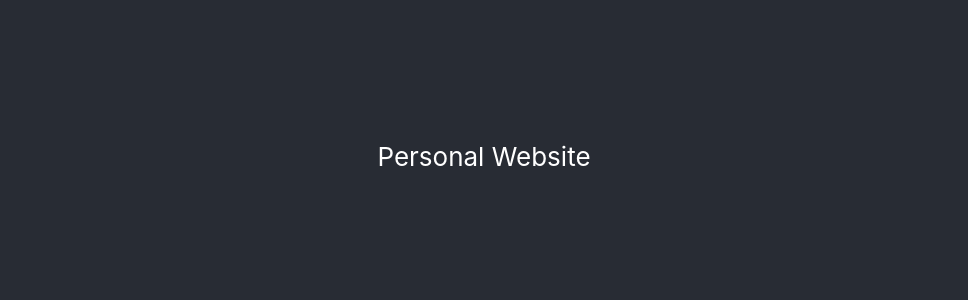
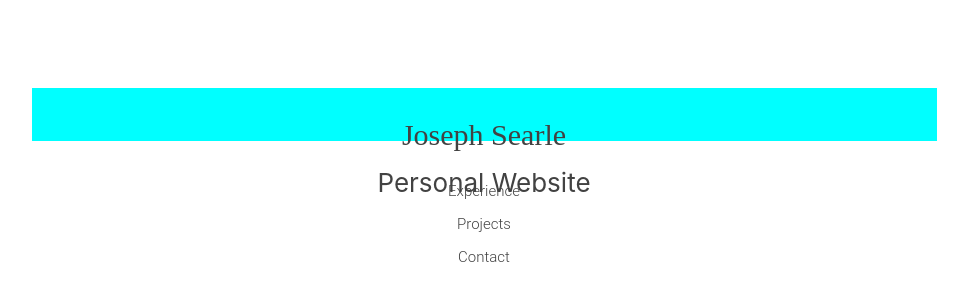
Before and after one commit to JosephSearle/personal-website, a React (Create React App) app: page / in a window 1280 px wide. Shown: the part 244-544 px from the top of the page, without its empty margins (156-1124 px from the left). Built offline with nearby package versions, Linux system fonts and the light colour scheme.

Commit message:
Cleaned up App.css and added new nav bar

```diff
--- a/src/App.css
+++ b/src/App.css
@@ -2,37 +2,38 @@
   text-align: center;
 }
 
-.App-logo {
-  height: 40vmin;
-  pointer-events: none;
-}
-
-@media (prefers-reduced-motion: no-preference) {
-  .App-logo {
-    animation: App-logo-spin infinite 20s linear;
-  }
-}
-
 .App-header {
-  background-color: #282c34;
+  background-color: #fff;
   min-height: 100vh;
   display: flex;
   flex-direction: column;
   align-items: center;
   justify-content: center;
   font-size: calc(10px + 2vmin);
-  color: white;
+  color: #424242;
 }
 
-.App-link {
-  color: #61dafb;
+.navbar {
+  width: 905px;
+  height: 53px;
+  background-color: aqua;
+  display: inline;
 }
 
-@keyframes App-logo-spin {
-  from {
-    transform: rotate(0deg);
-  }
-  to {
-    transform: rotate(360deg);
-  }
+.title {
+  color: #424242;
+  font-family: Pacifico;
+  font-size: 30px;
+  font-style: normal;
+  font-weight: 400;
+  line-height: normal;
 }
+
+.button {
+  color: #424242;
+  font-family: Roboto;
+  font-size: 15px;
+  font-style: normal;
+  font-weight: 300;
+  line-height: normal;
+}
--- a/src/App.js
+++ b/src/App.js
@@ -4,6 +4,12 @@ function App() {
   return (
     <div className="App">
       <header className="App-header">
+        <div className='navbar'>
+          <p className='title'>Joseph Searle</p>
+          <p className='button'>Experience</p>
+          <p className='button'>Projects</p>
+          <p className='button'>Contact</p>
+        </div>
         <p>Personal Website</p>
       </header>
     </div>
```
